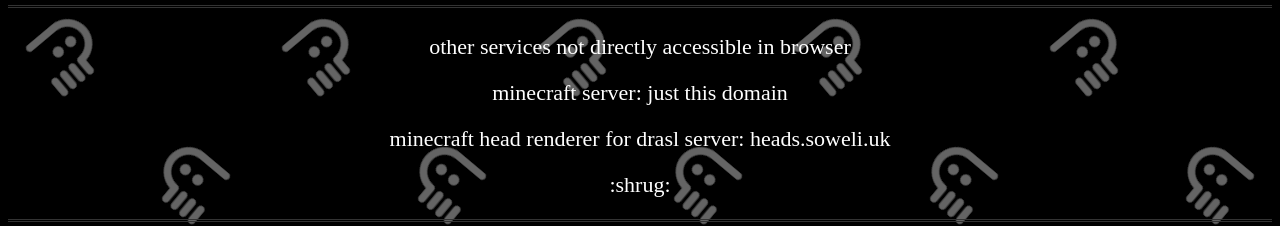
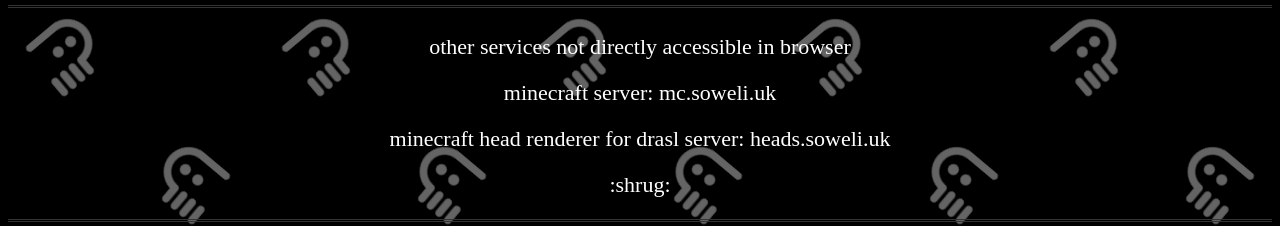
Before and after one commit to gizmogoat/soweliuk, a plain HTML site: page index.html in a window 1280 px wide. Shown: the part 522-748 px from the top of the page. Drawn offline with Linux system fonts and the light colour scheme; a web font is replaced by a local one.

Commit message:
Update index.html

```diff
--- a/index.html
+++ b/index.html
@@ -27,7 +27,7 @@
     <a href="https://status.soweli.uk/">see if anything's screwed (status)</a>
     <hr />
     <p>other services not directly accessible in browser</p>
-    <p>minecraft server: just this domain</p>
+    <p>minecraft server: mc.soweli.uk</p>
     <p>minecraft head renderer for drasl server: heads.soweli.uk</p>
     <p>:shrug:</p>
     <hr />
```
